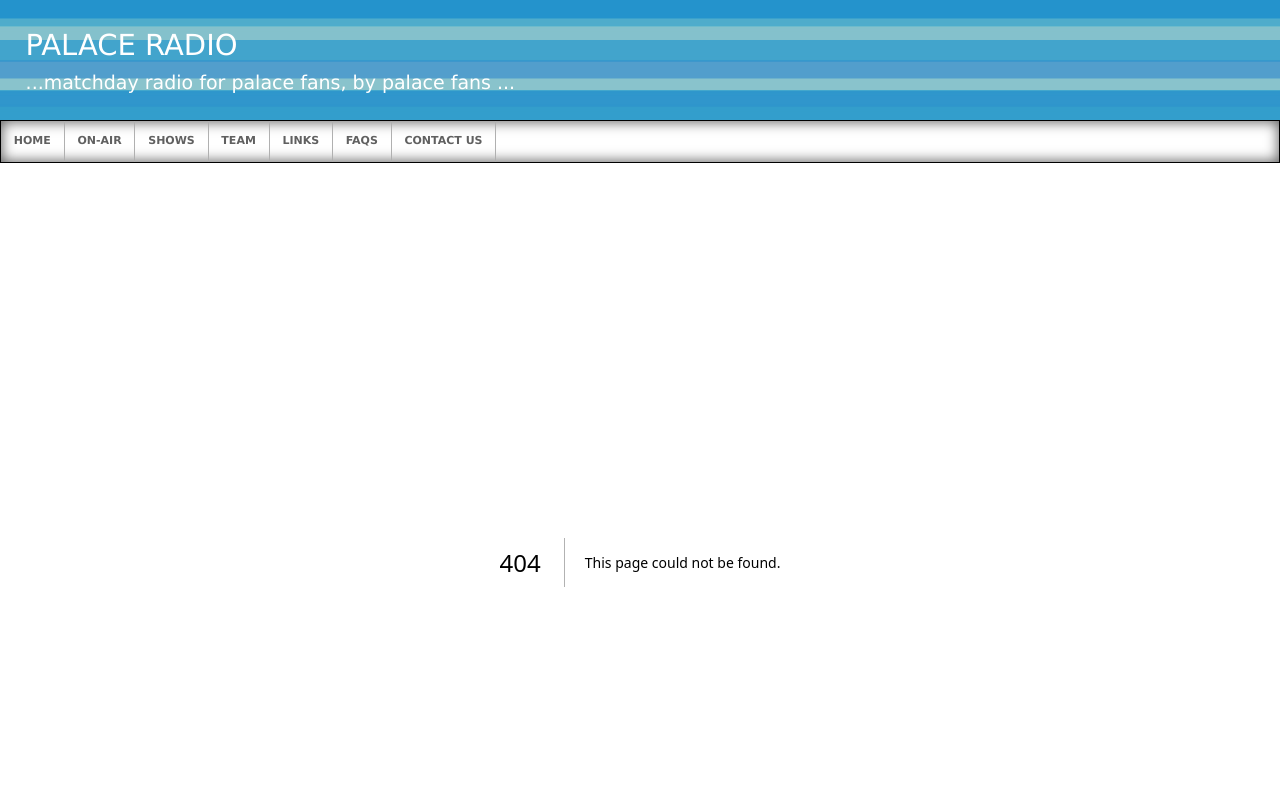
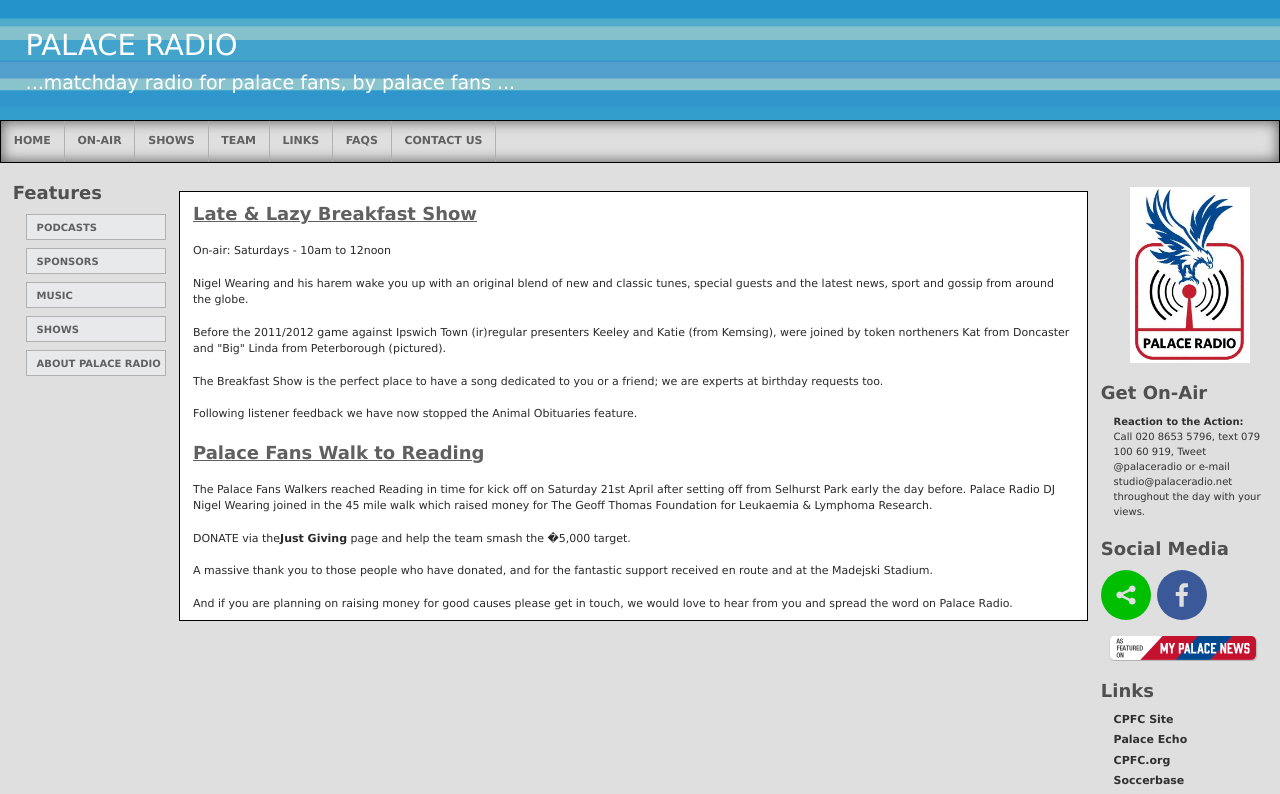
Before and after one commit to shadowctrl/Palaceradio, a Next.js app: page /breakfast in a window 1280 px wide. Before the commit this address had no page. Shown: the top 794 px of the page. Built offline with nearby package versions, Linux system fonts and the light colour scheme.

Commit message:
breakfash

```diff
--- /dev/null
+++ b/src/app/breakfast/breakfast.scss
@@ -0,0 +1,28 @@
+.breakfast-parent {
+    display: flex;
+    flex-direction: column;
+    gap: 2vh;
+    h1 {
+        font-size: 18px;
+        font-weight: bold;
+        color: #606060;
+        text-decoration: underline;
+    }
+    p {
+        font-size: 11px;
+        color: #2a2a2a;
+    }
+
+    a {
+        color: #2a2a2a;
+        font-weight: bold;
+        font-size: 11px;
+    }
+    a:hover {
+        text-decoration: underline;
+    }
+    img {
+        padding: 3px;
+        border: 1px solid black;
+    }
+}
--- /dev/null
+++ b/src/app/breakfast/page.jsx
@@ -0,0 +1,80 @@
+import Hero from "@/components/hero/hero";
+import "./breakfast.scss";
+import Link from "next/link";
+import Image from "next/image";
+
+const Center = () => {
+  return (
+    <div className="breakfast-parent">
+      <h1>Late & Lazy Breakfast Show</h1>
+      <p>On-air: Saturdays - 10am to 12noon</p>
+      <p>
+        {" "}
+        Nigel Wearing and his harem wake you up with an original blend of new
+        and classic tunes, special guests and the latest news, sport and gossip
+        from around the globe.
+      </p>
+
+      <p>
+        Before the 2011/2012 game against Ipswich Town (ir)regular presenters
+        Keeley and Katie (from Kemsing), were joined by token northeners Kat
+        from Doncaster and "Big" Linda from Peterborough (pictured).
+      </p>
+
+      <p>
+        The Breakfast Show is the perfect place to have a song dedicated to you
+        or a friend; we are experts at birthday requests too.
+      </p>
+
+      <p>
+        Following listener feedback we have now stopped the Animal Obituaries
+        feature.
+      </p>
+      <h1>Palace Fans Walk to Reading</h1>
+      <p>
+        The Palace Fans Walkers reached Reading in time for kick off on Saturday
+        21st April after setting off from Selhurst Park early the day before.
+        Palace Radio DJ Nigel Wearing joined in the 45 mile walk which raised
+        money for The Geoff Thomas Foundation for Leukaemia & Lymphoma Research.
+      </p>
+      <p>
+        DONATE via the
+        <Link
+          target="_blank"
+          href="http://www.justgiving.com/CPFCFansWalk2Reading"
+        >
+          Just Giving
+        </Link>{" "}
+        page and help the team smash the �5,000 target.{" "}
+      </p>
+      <p>
+        A massive thank you to those people who have donated, and for the
+        fantastic support received en route and at the Madejski Stadium.
+      </p>
+      <p>
+        And if you are planning on raising money for good causes please get in
+        touch, we would love to hear from you and spread the word on Palace
+        Radio.
+      </p>
+    </div>
+  );
+};
+const Page = ({}) => {
+  const btmPara = `Former Palace Radio Presenter Peter Carter in the Studio`;
+  const sfPara = `Call 020 8653 5796, text 079 100 60 919, Tweet @palaceradio or e-mail studio@palaceradio.net throughout the day with your views.`;
+  const sfH3 = `Reaction to the Action:`;
+  const sfTitle = `Get On-Air`;
+  return (
+    <Hero
+      btmImg={""}
+      btmPara={btmPara}
+      sfPara={sfPara}
+      sfH3={sfH3}
+      center={<Center />}
+      sfTitle={sfTitle}
+      shows={true}
+    />
+  );
+};
+
+export default Page;
--- a/src/app/shows/page.jsx
+++ b/src/app/shows/page.jsx
@@ -79,6 +79,7 @@
       sfH3={sfH3}
       center={<Center />}
       sfTitle={sfTitle}
+      shows={true}
     />
   );
 };
--- a/src/components/hero/hero.jsx
+++ b/src/components/hero/hero.jsx
@@ -1,12 +1,24 @@
 import "../../../styles/hero.scss";
 import SideFooter from "../sideFooter/sideFooter";
 import SidePanel from "../sidePanel/sidePanel";
-const Hero = ({ btmImg, btmPara, sfPara, sfH3, center, sfTitle }) => {
+const Hero = ({
+  btmImg,
+  btmPara,
+  sfPara,
+  sfH3,
+  center,
+  sfTitle,
+  shows = false,
+}) => {
   return (
     <main>
       <div className="Hero-container">
         <div className="hero-side-panel">
-          <SidePanel btmImg={btmImg} btmPara={btmPara} />
+          {shows ? (
+            <SidePanel shows={shows} />
+          ) : (
+            <SidePanel btmImg={btmImg} btmPara={btmPara} />
+          )}
         </div>
         <div className="hero-center">{center}</div>
         <div className="hero-side-footer">
--- a/src/components/sidePanel/sidePanel.jsx
+++ b/src/components/sidePanel/sidePanel.jsx
@@ -1,7 +1,7 @@
 import Image from "next/image";
 import Link from "next/link";
 
-const SidePanel = ({ btmImg, btmPara }) => {
+const SidePanel = ({ btmImg, btmPara, shows }) => {
   return (
     <div className="side-panel-parent">
       <div className="side-panel-container1">
@@ -26,11 +26,15 @@
           </li>
         </ul>
       </div>
-      <div className="side-panel-container2">
-        <h2>behind the mic</h2>
-        <Image src={btmImg} width={150} height={150} className="btmImage" />
-        <p>{btmPara}</p>
-      </div>
+      {shows ? (
+        ""
+      ) : (
+        <div className="side-panel-container2">
+          <h2>behind the mic</h2>
+          <Image src={btmImg} width={150} height={150} className="btmImage" />
+          <p>{btmPara}</p>
+        </div>
+      )}
     </div>
   );
 };
```
